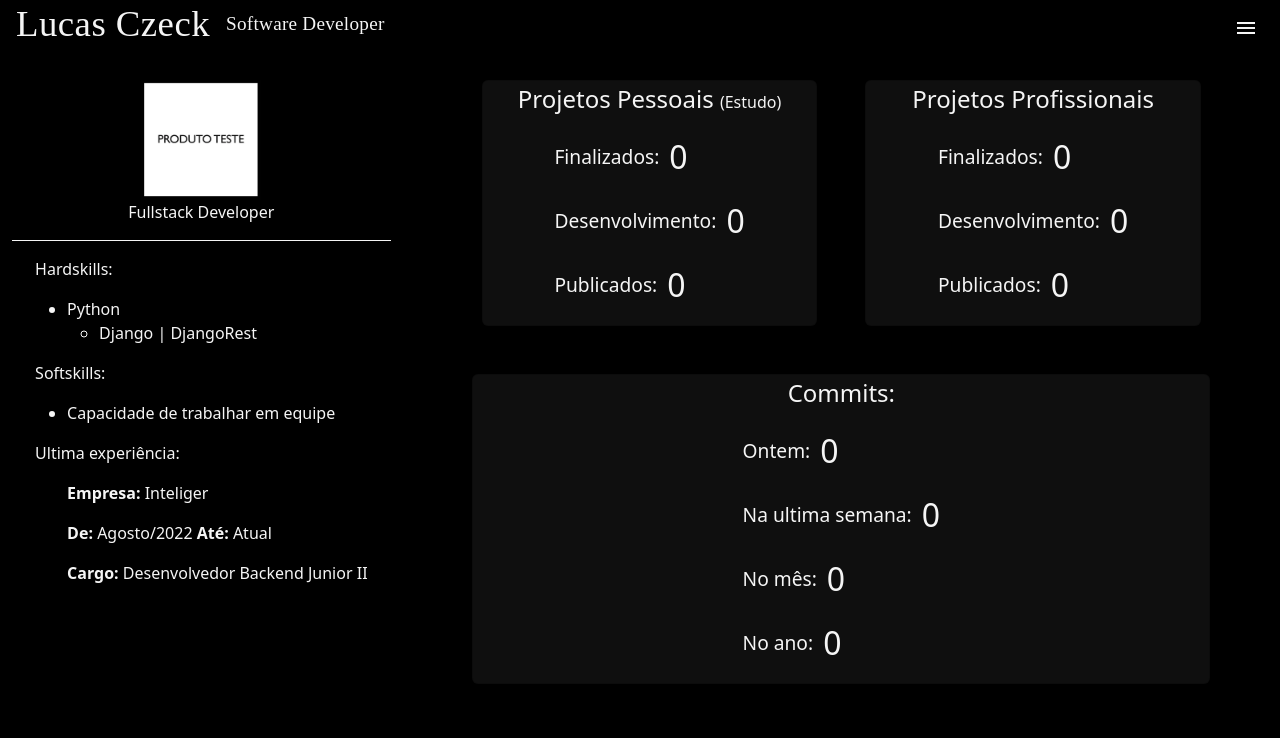
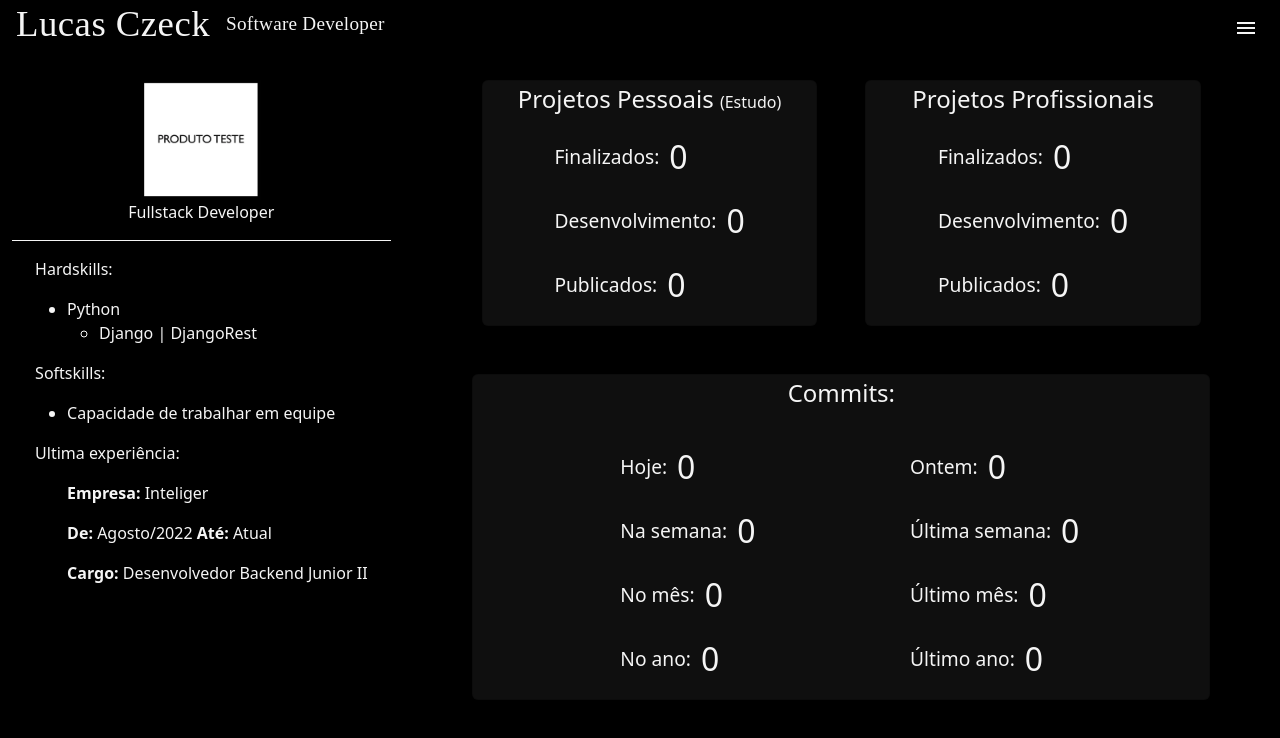
Before and after one commit to lucasczeck/portifolio_front, an Angular app: page / in a window 1280 px wide. Shown: the top 738 px of the page. Built offline with nearby package versions, Linux system fonts and the light colour scheme; a web font is replaced by a local one.

Commit message:
finalizado card de commits

```diff
--- a/src/app/core/main/dashboard/card-github/card-github.component.html
+++ b/src/app/core/main/dashboard/card-github/card-github.component.html
@@ -1,13 +1,21 @@
-<div class="card d-flex align-items-center gap-3">
-    <div class="left d-flex flex-column align-items-center">
-        <div class="top">
-            <p class="title_card">Commits:</p>
+<div class="card d-flex align-items-center gap-3 flex-wrap">
+    <p class="title_card">Commits:</p>
+    <div class="d-flex row col-12 justify-content-center">
+        <div class="left d-flex flex-column align-items-center col-md-5 col-12">
+            <div class="main">
+                <p class="title_content_card">Hoje: <span class="stats_card">0</span></p>
+                <p class="title_content_card">Na semana: <span class="stats_card">0</span></p>
+                <p class="title_content_card">No mês: <span class="stats_card">0</span></p>
+                <p class="title_content_card">No ano: <span class="stats_card">0</span></p>
+            </div>
         </div>
-        <div class="main">
-            <p class="title_content_card">Ontem: <span class="stats_card">0</span></p>
-            <p class="title_content_card">Na ultima semana: <span class="stats_card">0</span></p>
-            <p class="title_content_card">No mês: <span class="stats_card">0</span></p>
-            <p class="title_content_card">No ano: <span class="stats_card">0</span></p>
+        <div class="right d-flex flex-column align-items-center col-md-5 col-12">
+            <div class="main">
+                <p class="title_content_card">Ontem: <span class="stats_card">0</span></p>
+                <p class="title_content_card">Última semana: <span class="stats_card">0</span></p>
+                <p class="title_content_card">Último mês: <span class="stats_card">0</span></p>
+                <p class="title_content_card">Último ano: <span class="stats_card">0</span></p>
+            </div>
         </div>
     </div>
 </div>
```
Also changed, not shown: src/styles.css (line endings or trailing spaces).
